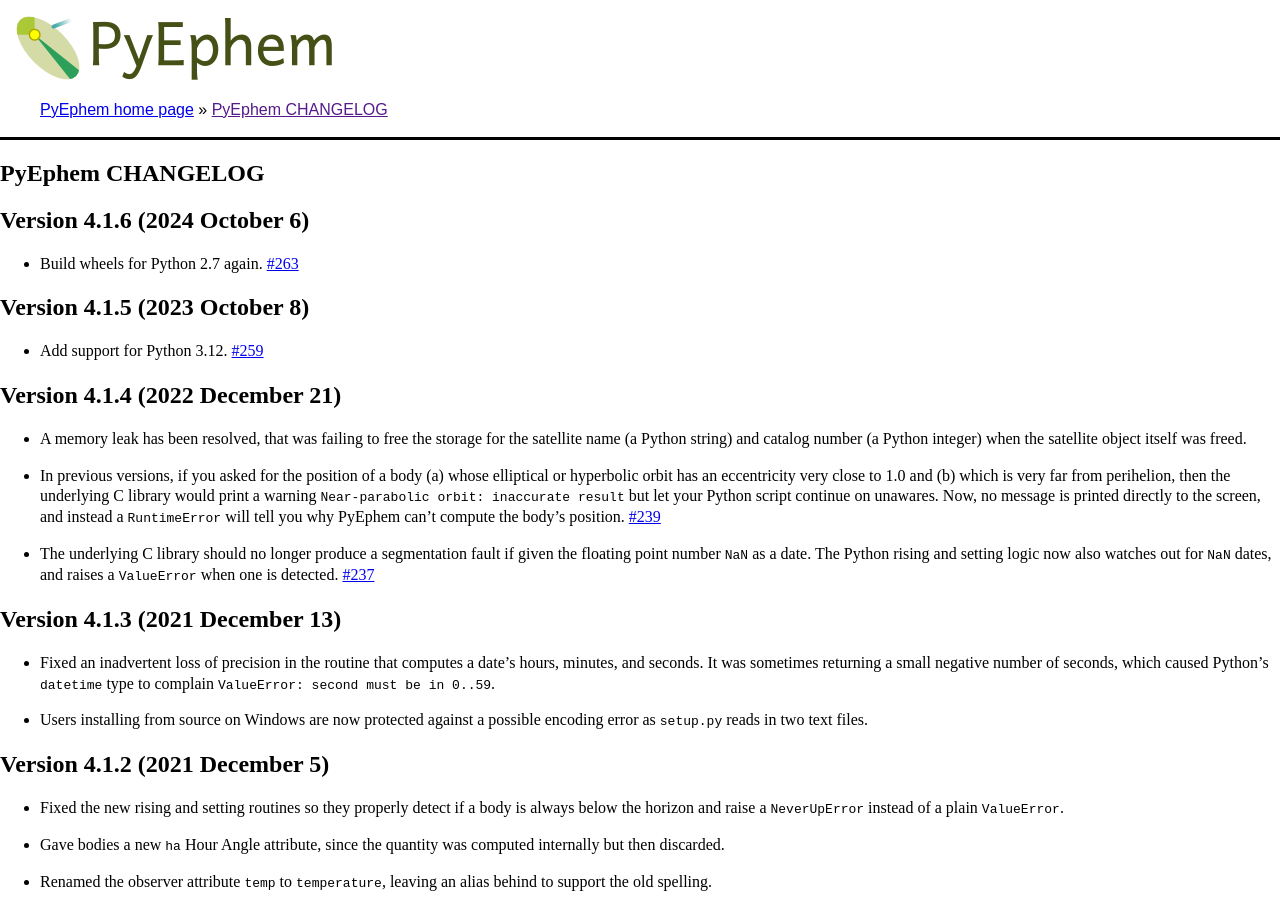
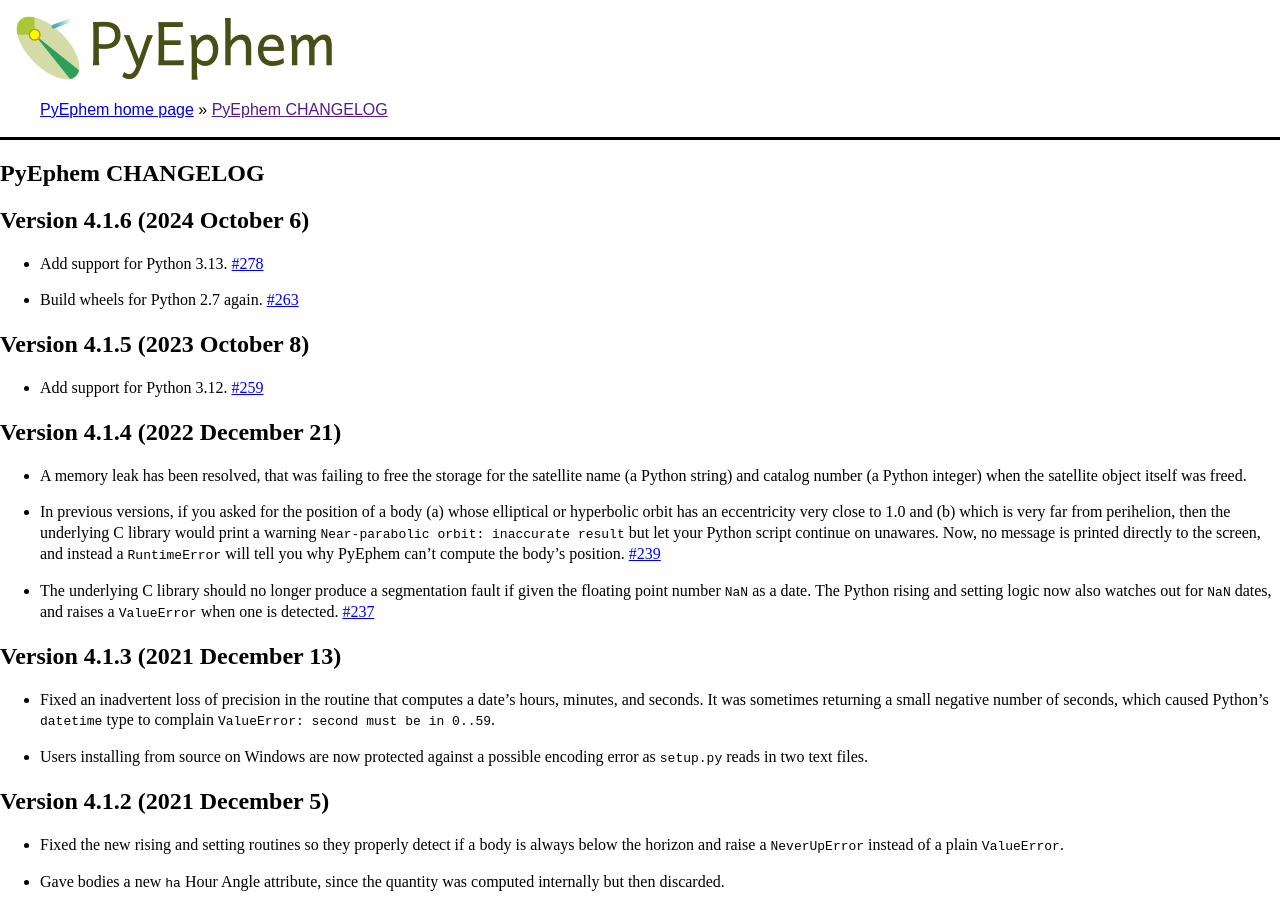
Before and after one commit to brandon-rhodes/pyephem, a Sphinx documentation site: the page built from ephem/doc/CHANGELOG.rst, in a window 1280 px wide and 900 px high. Built offline with Sphinx 7.4.7, drawn with Linux system fonts in a browser that asks for light colours.

Commit message:
Add changelog entry for Python 3.13

```diff
--- a/ephem/doc/CHANGELOG.rst
+++ b/ephem/doc/CHANGELOG.rst
@@ -4,6 +4,9 @@
 
 Version 4.1.6 (2024 October 6)
 ------------------------------
+
+- Add support for Python 3.13.
+  `#278 <https://github.com/brandon-rhodes/pyephem/pull/278>`_
 
 - Build wheels for Python 2.7 again.
   `#263 <https://github.com/brandon-rhodes/pyephem/pull/263>`_
```
